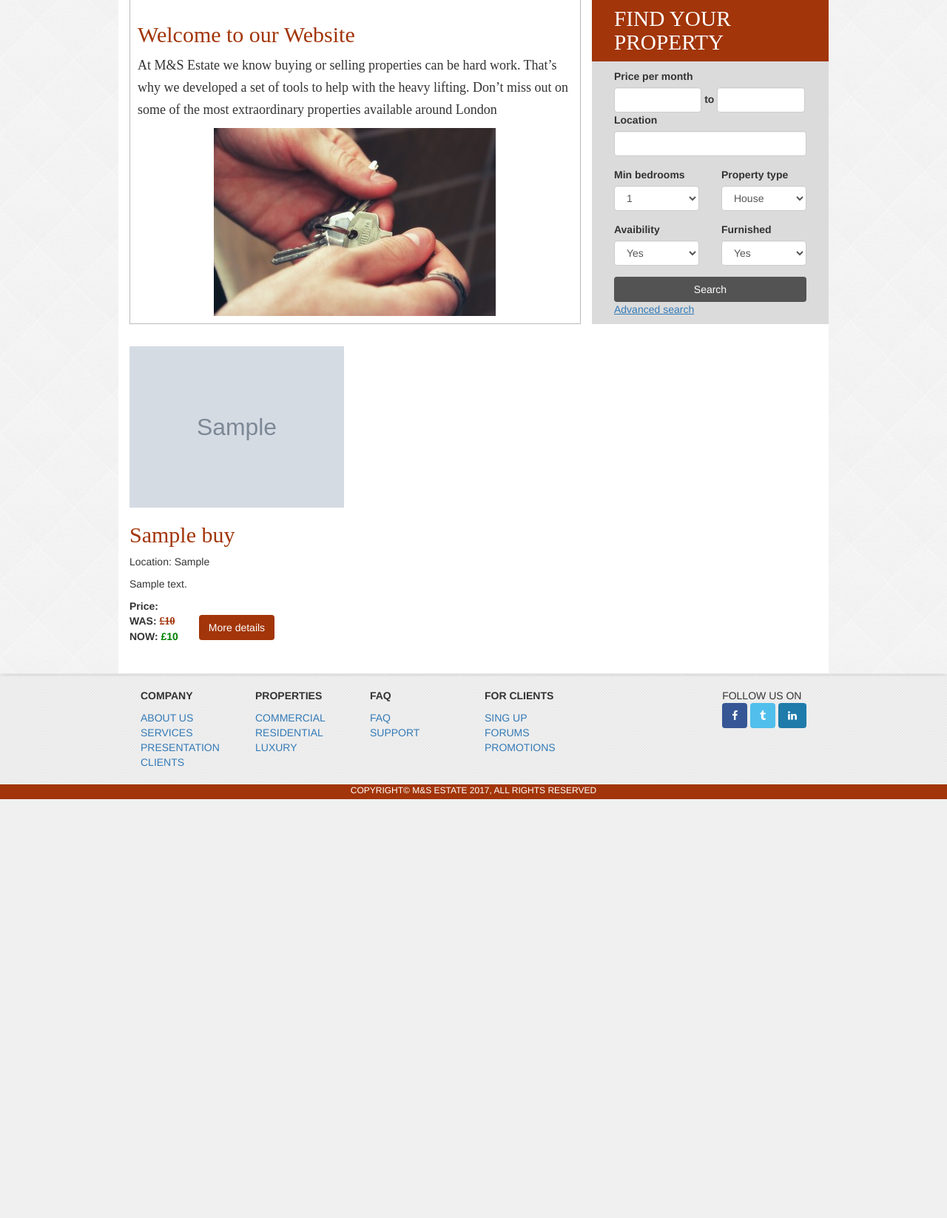
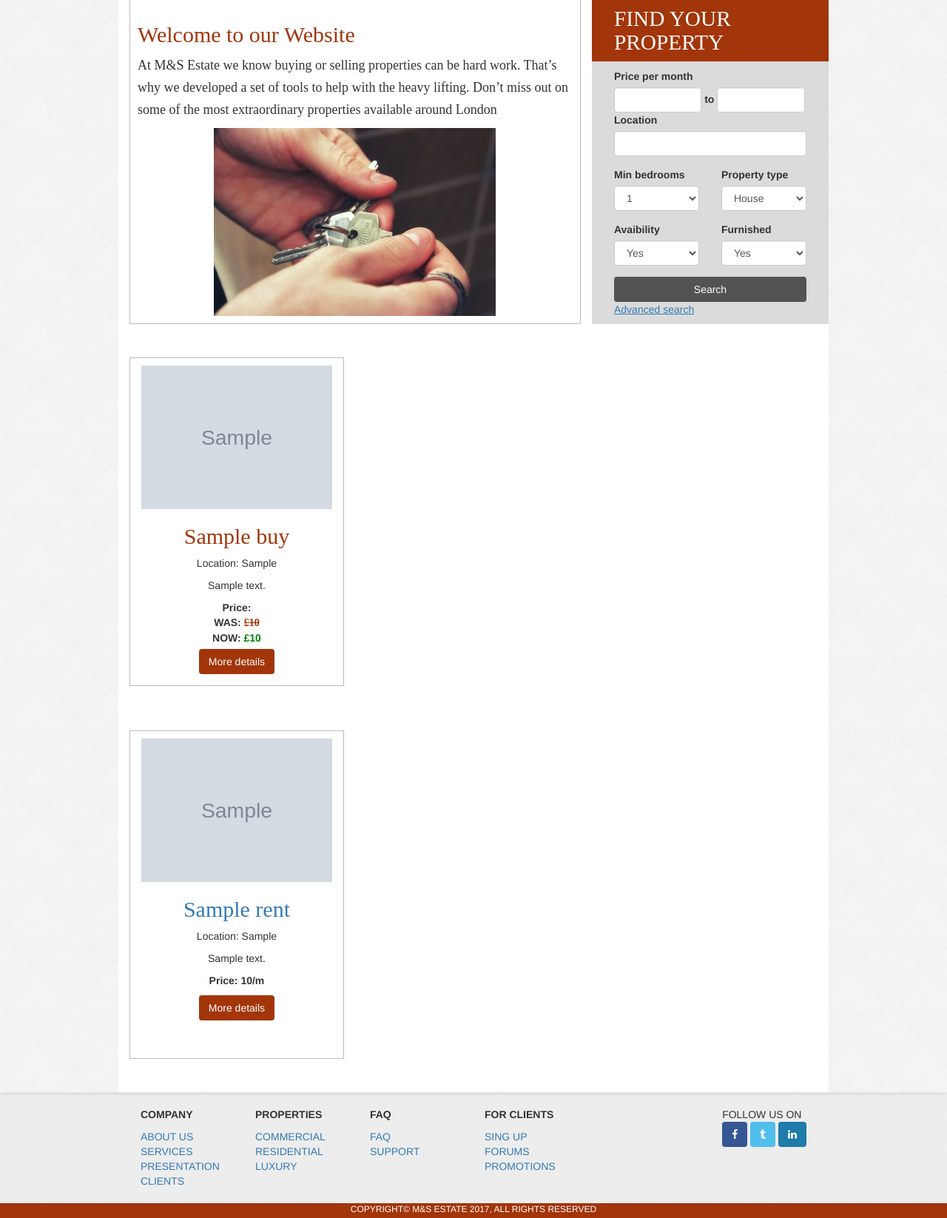
Before and after one commit to schaulcode/estate, a PHP site: page /CMS/ in a window 1280 px wide. Shown: the part 828-2474 px from the top of the page at 74% size. Before the commit the page ends 1908 px from the top, so only its background shows below. Run offline with PHP 8.4, Linux system fonts and the light colour scheme; tables that the repository leaves empty or names only in its code hold one stand-in row (values such as "Sample post"); grey boxes marked "Sample" are stand-in pictures; some libraries are stand-ins or nearby versions.

Commit message:
Limit to 3 orderd by id desc, added properties to rent list

```diff
--- a/index.php
+++ b/index.php
@@ -64,10 +64,10 @@
           </aside>
         </section>
         <!-- ITEMS SECTION -->
-        <section id="items" class="row">
+        <section class="items row">
 
           <?php
-            $query = "SELECT * FROM properties_buy";
+            $query = "SELECT * FROM properties_buy ORDER BY prop_id DESC LIMIT 3";
             $result = mysqli_query($connection,$query);
             if(!$result){
                 echo "querry failed";
@@ -88,8 +88,26 @@
           </div>
           <?php } ?>
 
+        </section>
+        <section class="row items">
+          <?php
+            $query = "SELECT * FROM properties_rent ORDER BY prop_id DESC LIMIT 3";
+            $result = mysqli_query($connection,$query);
+            if(!$result){
+                echo "querry failed";
+            }
+            while($row = mysqli_fetch_assoc($result)){
 
-
+            ?>
+          <div class="col-sm-6 col-md-4">
+            <img src="Image/<?php echo $row['prop_image'];?>" alt="" class="img-responsive">
+            <h2><a href="property.php?id=<?php echo $row['prop_id'] ?>&prop=rent"><?php echo $row['prop_title'];?></a></h2>
+            <p>Location: <?php echo $row['prop_location'];?></p>
+            <p><?php echo substr($row['prop_content'],0,65);?></p>
+            <p class="price">Price: <?php echo  $row['prop_price_monthly']; ?>/m</p>
+            <div><button class="btn btn-color" type="button" name="button">More details</button></div>
+          </div>
+        <?php } ?>
         </section>
       </div>
 
```
